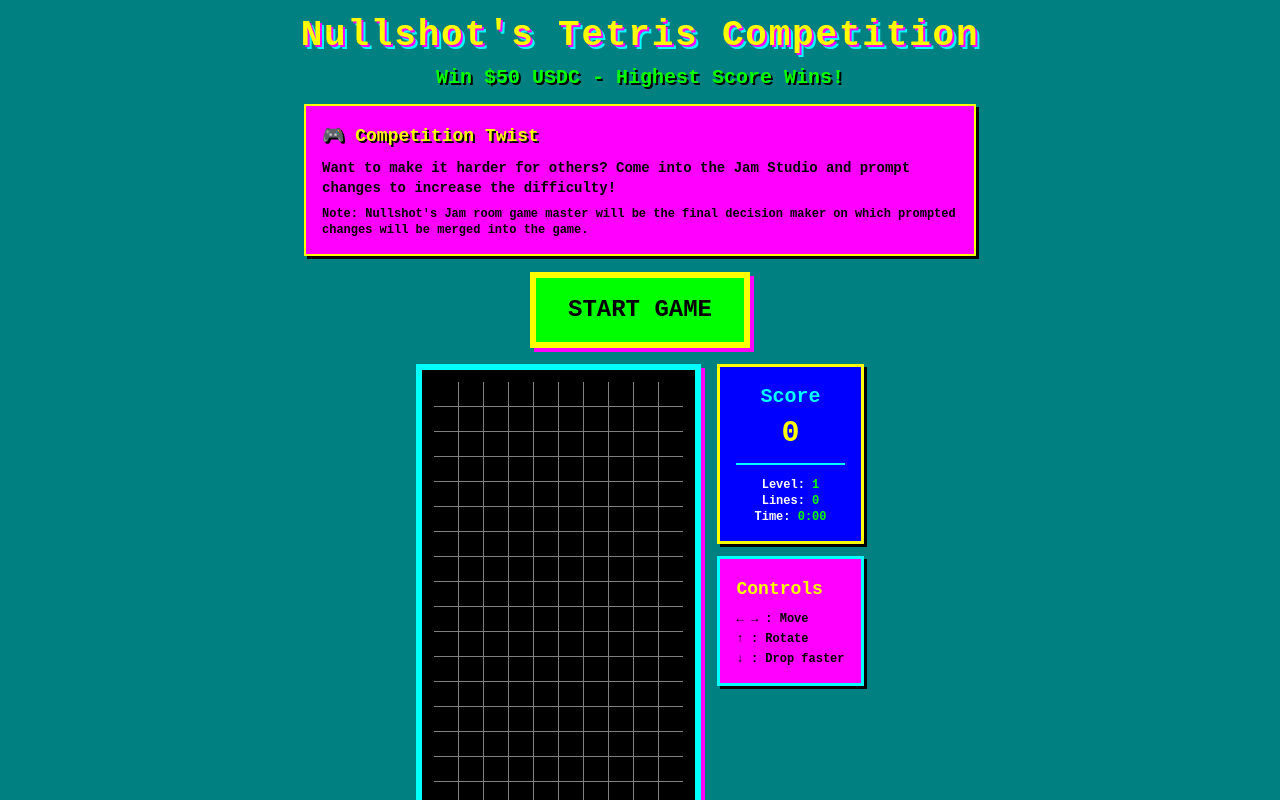
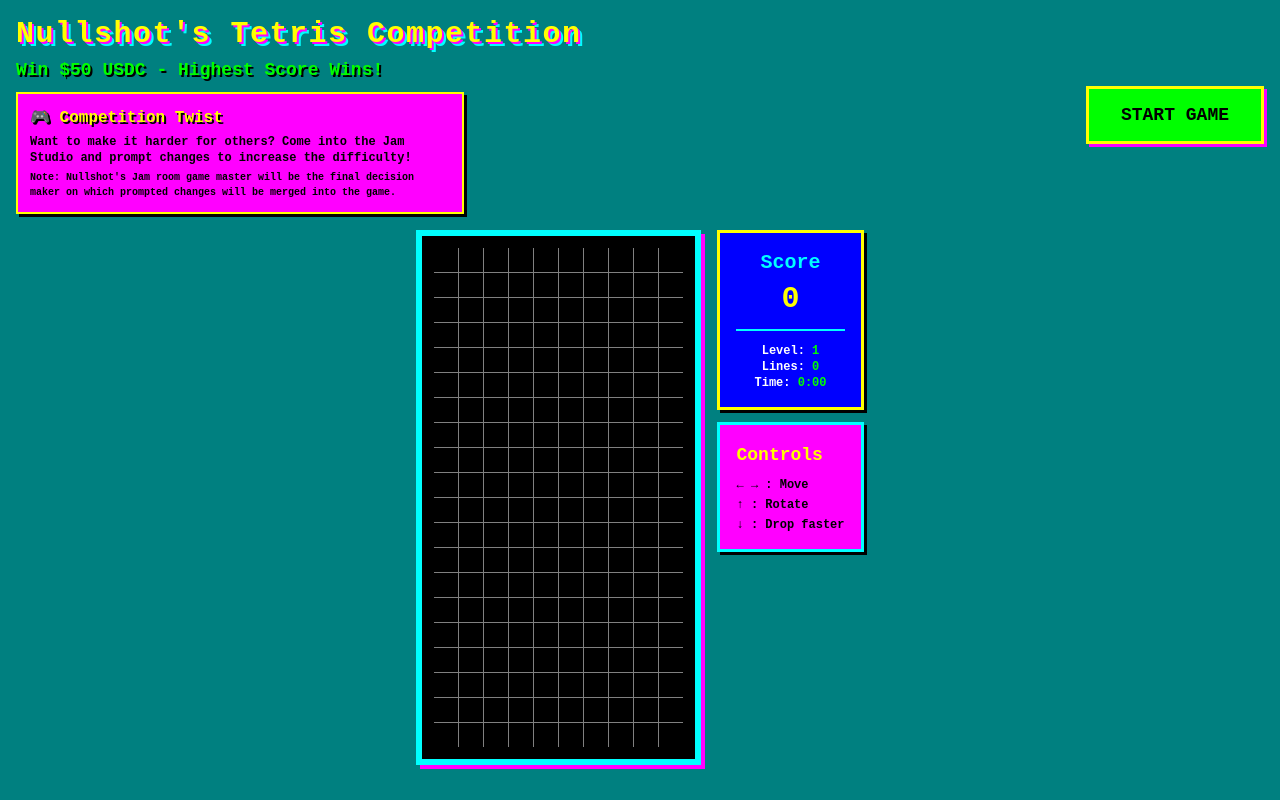
Before and after one commit to null-shot-apps/tetriscomp, a Next.js app in the folder packages/new-web-app-room/: page / in a window 1280 px wide. Built offline with nearby package versions, Linux system fonts and the light colour scheme.

Commit message:
AI chat session: Updated code and files

```diff
--- a/packages/new-web-app-room/src/app/page.tsx
+++ b/packages/new-web-app-room/src/app/page.tsx
@@ -270,39 +270,48 @@ export default function TetrisGame() {
   };
 
   return (
-    <div className="min-h-screen bg-[#008080] flex items-center justify-center p-2 sm:p-4" style={{ fontFamily: 'Courier New, monospace' }}>
-      <div className="text-center w-full max-w-6xl mx-auto flex flex-col items-center">
-        <h1 className="text-lg sm:text-xl md:text-2xl lg:text-3xl xl:text-4xl font-bold mb-1 sm:mb-2 text-[#FFFF00] px-2" style={{
+    <div className="min-h-screen bg-[#008080] flex flex-col p-2 sm:p-4" style={{ fontFamily: 'Courier New, monospace' }}>
+      {/* Header Section */}
+      <div className="flex flex-col sm:flex-row justify-between items-start sm:items-center mb-2 sm:mb-4 gap-2">
+        {/* Left Side - Header Content */}
+        <div className="text-left flex-1">
+          <h1 className="text-base sm:text-lg md:text-xl lg:text-2xl xl:text-3xl font-bold mb-1 text-[#FFFF00]" style={{
             textShadow: '2px 2px 0px #FF00FF, 4px 4px 0px #00FFFF',
             letterSpacing: '0.05em'
           }}>
             Nullshot&apos;s Tetris Competition
           </h1>
-        <p className="text-sm sm:text-base md:text-lg lg:text-xl font-bold text-[#00FF00] mb-2 sm:mb-3 px-2" style={{ textShadow: '2px 2px 0px #000' }}>
+          <p className="text-xs sm:text-sm md:text-base lg:text-lg font-bold text-[#00FF00] mb-2" style={{ textShadow: '2px 2px 0px #000' }}>
             Win $50 USDC - Highest Score Wins!
           </p>
 
-        <div className="bg-[#FF00FF] p-2 sm:p-3 md:p-4 rounded-none mb-2 sm:mb-3 md:mb-4 text-black text-left w-full max-w-xs sm:max-w-md md:max-w-lg lg:max-w-2xl mx-auto border-2 border-[#FFFF00]" style={{ boxShadow: '3px 3px 0px #000' }}>
-          <h2 className="text-xs sm:text-sm md:text-base lg:text-lg font-bold mb-1 sm:mb-2 text-[#FFFF00]" style={{ textShadow: '2px 2px 0px #000' }}>🎮 Competition Twist</h2>
-          <p className="mb-1 sm:mb-2 font-bold text-[10px] sm:text-xs md:text-sm">
+          <div className="bg-[#FF00FF] p-2 sm:p-3 rounded-none text-black text-left max-w-xs sm:max-w-sm md:max-w-md border-2 border-[#FFFF00]" style={{ boxShadow: '3px 3px 0px #000' }}>
+            <h2 className="text-xs sm:text-sm md:text-base font-bold mb-1 text-[#FFFF00]" style={{ textShadow: '2px 2px 0px #000' }}>🎮 Competition Twist</h2>
+            <p className="mb-1 font-bold text-[9px] sm:text-[10px] md:text-xs">
               Want to make it harder for others? Come into the Jam Studio and prompt changes to increase the difficulty!
             </p>
-          <p className="text-[9px] sm:text-[10px] md:text-xs font-bold">
+            <p className="text-[8px] sm:text-[9px] md:text-[10px] font-bold">
               Note: Nullshot&apos;s Jam room game master will be the final decision maker on which prompted changes will be merged into the game.
             </p>
           </div>
+        </div>
 
+        {/* Right Side - Start Button */}
         {!gameStarted && !gameOver && (
-          <div className="mb-2 sm:mb-4">
+          <div className="flex-shrink-0">
             <button
               onClick={startGame}
-              className="bg-[#00FF00] text-black px-4 sm:px-6 md:px-8 py-2 sm:py-3 md:py-4 border-3 sm:border-4 md:border-6 border-[#FFFF00] font-bold text-lg sm:text-xl md:text-2xl hover:bg-[#FFFF00] hover:text-black transition"
-              style={{ boxShadow: '4px 4px 0px #FF00FF' }}
+              className="bg-[#00FF00] text-black px-4 sm:px-6 md:px-8 py-2 sm:py-3 border-2 sm:border-3 border-[#FFFF00] font-bold text-sm sm:text-base md:text-lg hover:bg-[#FFFF00] hover:text-black transition"
+              style={{ boxShadow: '3px 3px 0px #FF00FF' }}
             >
               START GAME
             </button>
           </div>
         )}
+      </div>
+
+      {/* Game Area */}
+      <div className="text-center w-full max-w-6xl mx-auto flex flex-col items-center flex-1">
 
         <div className="flex flex-col lg:flex-row gap-2 sm:gap-3 md:gap-4 items-center lg:items-start justify-center">
           {/* Game Board */}
```
Lines whose indentation alone changed are shown as unchanged.
